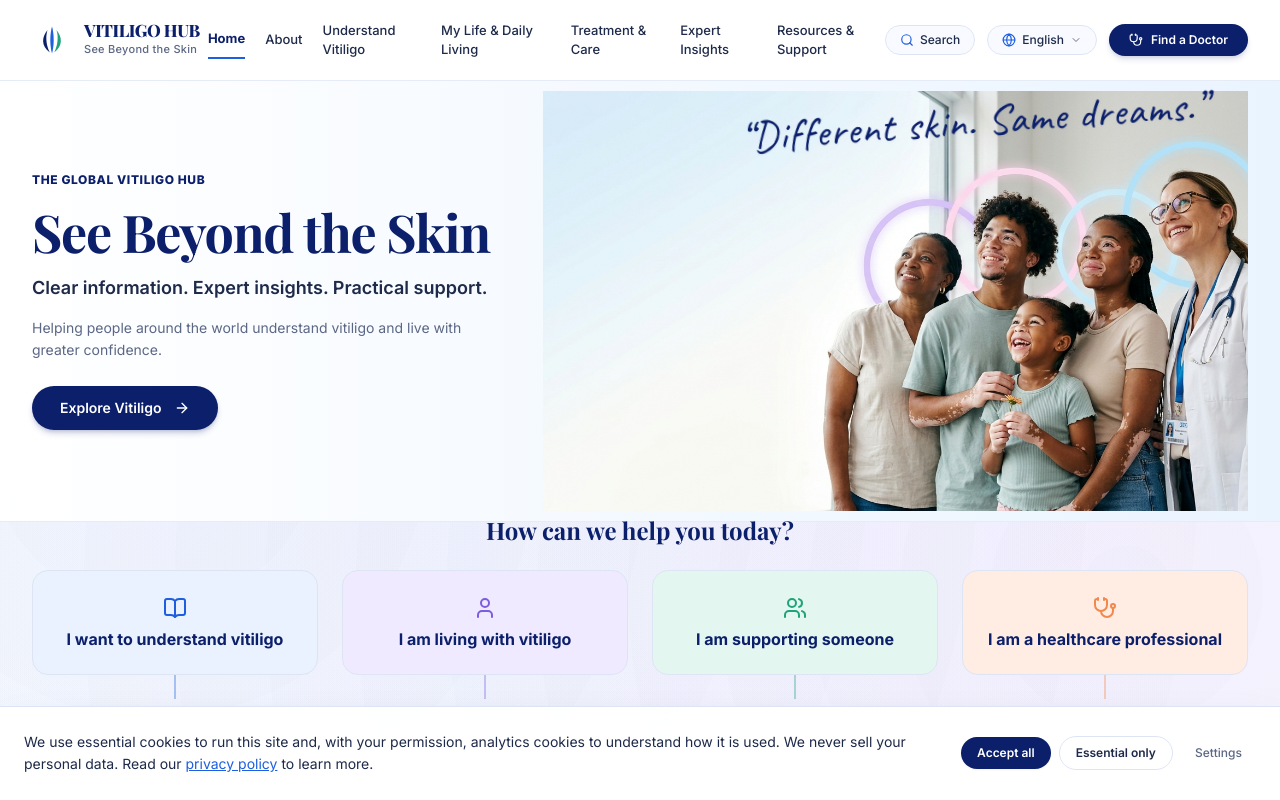
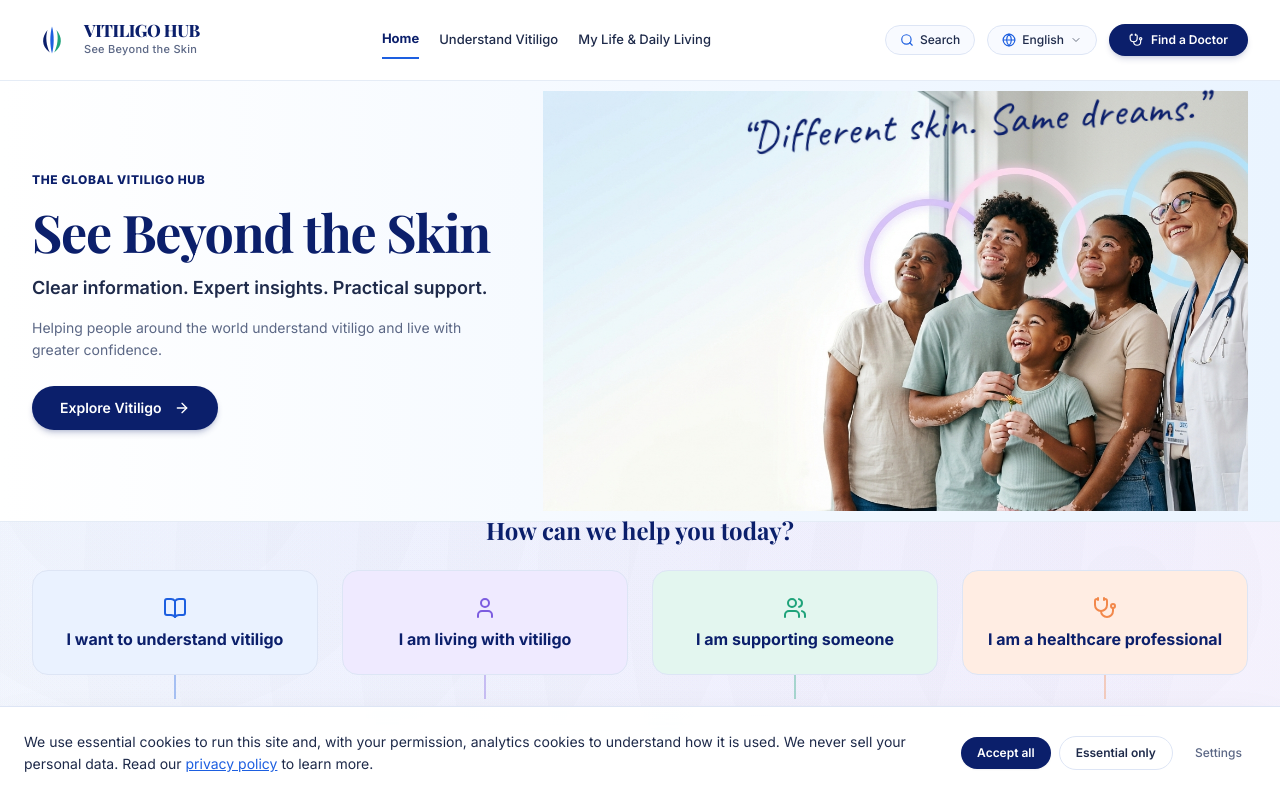
Before and after one commit to Symetrique-Inc/vitiligo, a Next.js app: page / in a window 1280 px wide. Shown: the top 800 px of the page. Built offline with nearby package versions, Linux system fonts and the light colour scheme; a web font is replaced by a local one.

Commit message:
Update Header.tsx

```diff
--- a/components/Header.tsx
+++ b/components/Header.tsx
@@ -18,12 +18,12 @@ export const Header: React.FC = () => {
 
   const navLinks = [
     { href: '/', label: 'Home' },
-    { href: '/about', label: 'About' },
+    // { href: '/about', label: 'About' },
     { href: '/understand-vitiligo', label: 'Understand Vitiligo' },
     { href: '/living-with-vitiligo', label: 'My Life & Daily Living' },
-    { href: '/treatment-and-care', label: 'Treatment & Care' },
-    { href: '/expert-insights', label: 'Expert Insights' },
-    { href: '/resources', label: 'Resources & Support' },
+    // { href: '/treatment-and-care', label: 'Treatment & Care' },
+    // { href: '/expert-insights', label: 'Expert Insights' },
+    // { href: '/resources', label: 'Resources & Support' },
   ];
 
   const quickSuggestions = [
```
